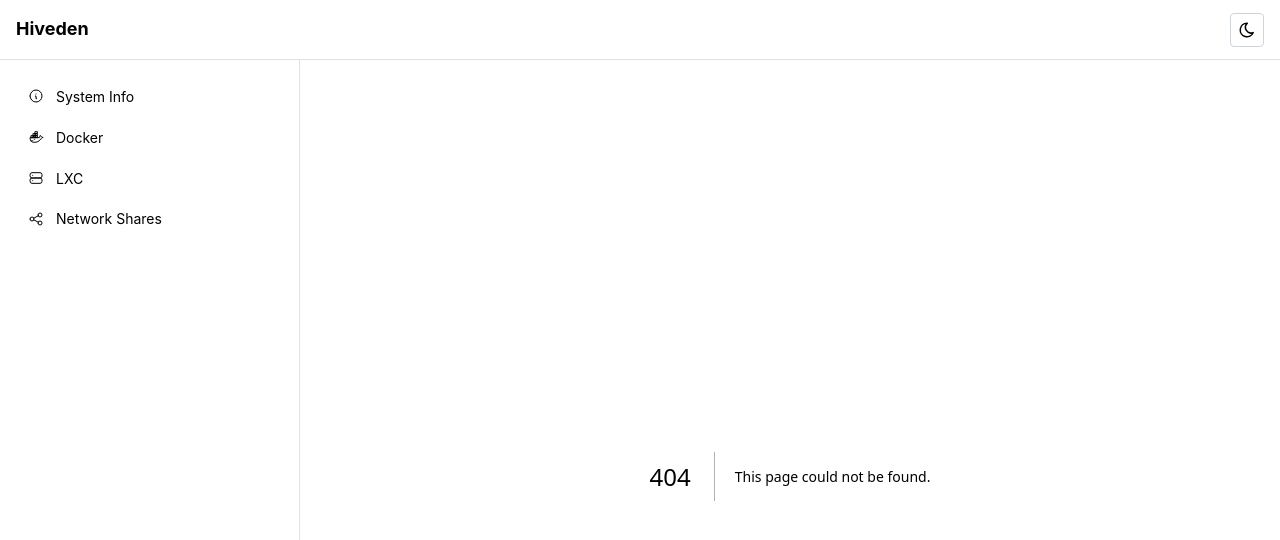
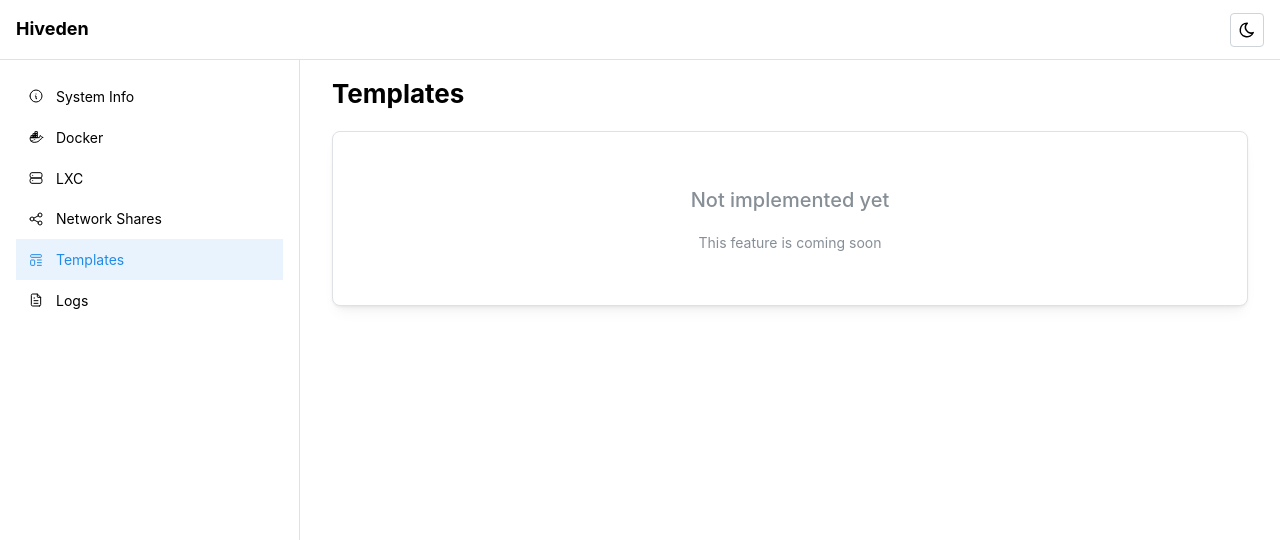
Before and after one commit to hiveden/hiveden-dashboard, a Next.js app: page /templates in a window 1280 px wide. Before the commit this address had no page. Shown: the top 540 px of the page. Built offline with nearby package versions, Linux system fonts and the light colour scheme.

Commit message:
Add templates and logs pages

```diff
--- /dev/null
+++ b/src/app/templates/page.tsx
@@ -0,0 +1,19 @@
+import { Container, Title, Text, Card, Stack } from '@mantine/core';
+
+export default function TemplatesPage() {
+  return (
+    <Container fluid>
+      <Title order={2} mb="lg">Templates</Title>
+      <Card shadow="sm" padding="lg" radius="md" withBorder>
+        <Stack align="center" gap="md" py="xl">
+          <Text size="xl" fw={500} c="dimmed">
+            Not implemented yet
+          </Text>
+          <Text size="sm" c="dimmed">
+            This feature is coming soon
+          </Text>
+        </Stack>
+      </Card>
+    </Container>
+  );
+}
--- a/src/components/Layout/Shell.tsx
+++ b/src/components/Layout/Shell.tsx
@@ -2,7 +2,7 @@
 
 import { AppShell, Burger, Group, NavLink, Text, useMantineColorScheme, ActionIcon } from '@mantine/core';
 import { useDisclosure } from '@mantine/hooks';
-import { IconBrandDocker, IconServer, IconShare, IconInfoCircle, IconSun, IconMoon } from '@tabler/icons-react';
+import { IconBrandDocker, IconServer, IconShare, IconInfoCircle, IconSun, IconMoon, IconTemplate, IconFileText } from '@tabler/icons-react';
 import Link from 'next/link';
 import { usePathname } from 'next/navigation';
 import { useState, useEffect } from 'react';
@@ -22,6 +22,8 @@ export function Shell({ children }: { children: React.ReactNode }) {
     { label: 'Docker', icon: IconBrandDocker, link: '/docker' },
     { label: 'LXC', icon: IconServer, link: '/lxc' },
     { label: 'Network Shares', icon: IconShare, link: '/shares' },
+    { label: 'Templates', icon: IconTemplate, link: '/templates' },
+    { label: 'Logs', icon: IconFileText, link: '/logs' },
   ];
 
   return (
```
Also changed, not shown: src/app/logs/page.tsx (added, +19 -0 lines).
